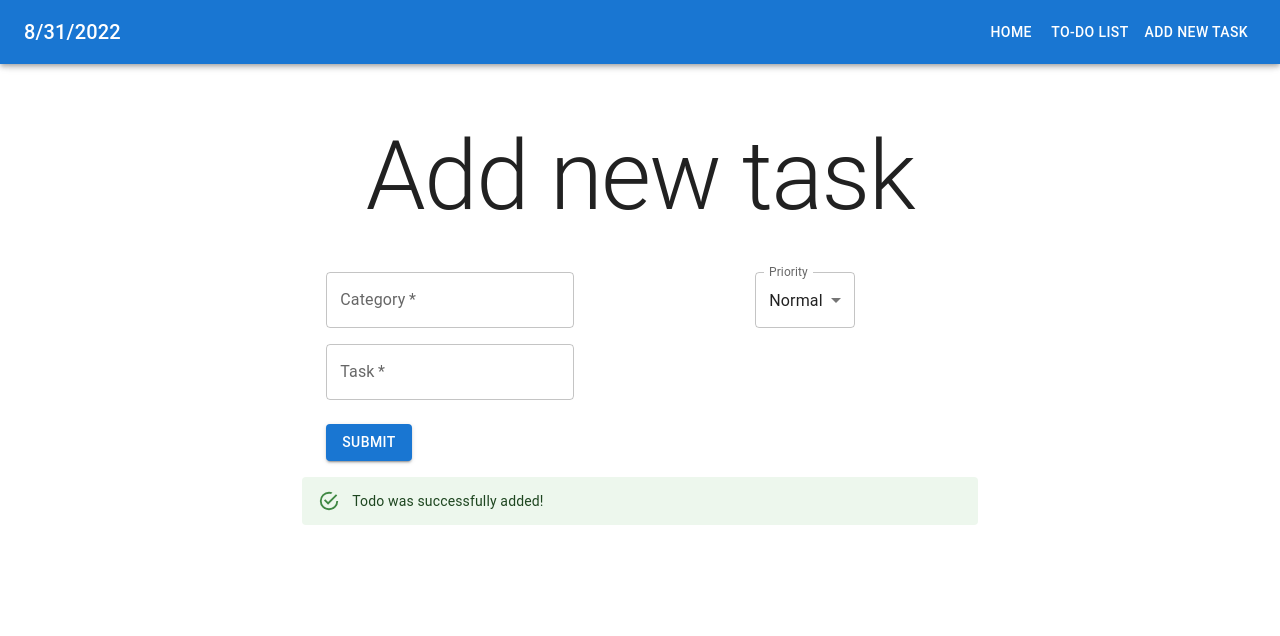
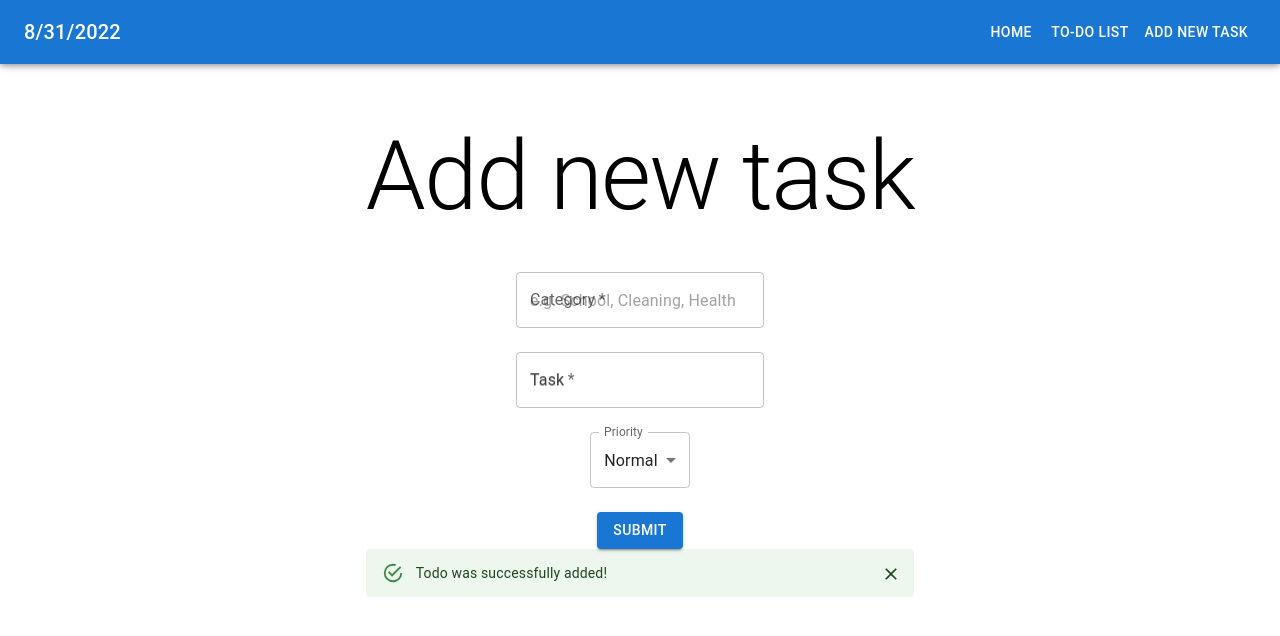
Before and after one commit to NacomiTagiera/To-do-list, a React (Create React App) app in the folder to-do-list/: page /add in a window 1280 px wide. Both pictures are taken after typing "Sample", "Sample" into the empty fields and a click on the button "SUBMIT". Shown: the top 636 px of the page. Built offline with nearby package versions, Linux system fonts and the light colour scheme.

Commit message:
Fixed setting priority of a new task, improvements in AddTaskPanel

```diff
--- a/to-do-list/src/form/FormikForm.tsx
+++ /dev/null
@@ -1,91 +0,0 @@
-import { useState } from "react";
-
-import {
-  Box,
-  Button,
-  Container,
-  createTheme,
-  CssBaseline,
-  FormControl,
-  Grid,
-  InputLabel,
-  MenuItem,
-  Select,
-  SelectChangeEvent,
-  ThemeProvider,
-  Typography,
-} from "@mui/material";
-
-import { Form } from "formik";
-import FormikField from "../components/FormikField";
-
-export const FormikForm = () => {
-  const [priority, setPriority] = useState<string>("Normal");
-  const theme = createTheme();
-
-  const handleChange = (event: SelectChangeEvent) => {
-    setPriority(event.target.value as string);
-  };
-
-  return (
-    <ThemeProvider theme={theme}>
-      <Container component="main">
-        <CssBaseline />
-        <Box
-          sx={{
-            marginTop: 8,
-            display: "flex",
-            flexDirection: "column",
-            alignItems: "center",
-            justifyContent: "center",
-          }}
-        >
-          <Typography
-            variant="h1"
-            component="h1"
-            sx={{ mb: 5, textAlign: "center" }}
-          >
-            Add new task
-          </Typography>
-          <Form noValidate>
-            <Grid container spacing={2}>
-              <Grid item xs={10} sm={8}>
-                <FormikField
-                  fieldName="category"
-                  label="Category"
-                  placeholder="e.g. School, Cleaning, Health"
-                />
-              </Grid>
-              <Grid item xs={2} sm={4}>
-                <FormControl>
-                  <InputLabel>Priority</InputLabel>
-                  <Select
-                    value={priority}
-                    label="Priority"
-                    onChange={handleChange}
-                  >
-                    <MenuItem value="Critical">Critical</MenuItem>
-                    <MenuItem value="Major">Major</MenuItem>
-                    <MenuItem value="Normal">Normal</MenuItem>
-                    <MenuItem value="Minor">Minor</MenuItem>
-                    <MenuItem value="Nice-to-have">Nice-to-have</MenuItem>
-                  </Select>
-                </FormControl>
-              </Grid>
-              <Grid item xs={12}>
-                <FormikField
-                  fieldName="value"
-                  label="Task"
-                  placeholder="Task"
-                />
-              </Grid>
-            </Grid>
-            <Button type="submit" variant="contained" sx={{ mt: 3, mb: 2 }}>
-              Submit
-            </Button>
-          </Form>
-        </Box>
-      </Container>
-    </ThemeProvider>
-  );
-};
--- a/to-do-list/src/list/todosSlice.ts
+++ b/to-do-list/src/list/todosSlice.ts
@@ -12,24 +12,24 @@ const initialState: Todos = {
   todos: [
     {
       id: 0,
-      category: "Dom",
-      value: "Posprzątać swój pokój",
+      category: "School",
+      value: "Do homework",
       priority: "Normal",
       createdAt: "2022-09-06T10:01:24.212Z",
-      isDone: false,
+      isDone: true,
     },
     {
       id: 1,
-      category: "Jedzenie",
-      value: "Zrobić zakupy",
+      category: "Shopping",
+      value: "Buy new shoes",
       priority: "Major",
       createdAt: "2022-09-07T10:02:24.212Z",
       isDone: false,
     },
     {
       id: 2,
-      category: "Zdrowie",
-      value: "Pójść do lekarza",
+      category: "Health",
+      value: "Get vaccinated",
       priority: "Critical",
       createdAt: "2022-08-08T10:03:24.212Z",
       isDone: false,
--- a/to-do-list/src/pages/AddTaskPanel.tsx
+++ b/to-do-list/src/pages/AddTaskPanel.tsx
@@ -1,17 +1,38 @@
 import { useState } from "react";
-import { Alert, Box, Collapse, SelectChangeEvent } from "@mui/material";
+import {
+  Alert,
+  Box,
+  Button,
+  Collapse,
+  createTheme,
+  FormControl,
+  InputLabel,
+  MenuItem,
+  Select,
+  SelectChangeEvent,
+  Stack,
+  ThemeProvider,
+  Typography,
+} from "@mui/material";
 
-import { Formik, FormikHelpers } from "formik";
+import { Form, Formik, FormikHelpers } from "formik";
 import * as Yup from "yup";
 
-import { FormikForm } from "../form/FormikForm";
+import FormikField from "../components/FormikField";
 import { Todo } from "../list/types/Todo";
 import { TodoFormikValues } from "../form/types/TodoFormikValues";
 import { useDispatchTodos, useGetTodos } from "../list/todosSlice";
 
 export const AddTaskPanel = () => {
+  const theme = createTheme();
+
+  const [priority, setPriority] = useState<string>("Normal");
   const [displayTodoAddedInfo, setDisplayTodoAddedInfo] =
     useState<boolean>(false);
+
+  const handlePriorityChange = (event: SelectChangeEvent) => {
+    setPriority(event.target.value as string);
+  };
 
   const initialValues: TodoFormikValues = {
     category: "",
@@ -49,7 +70,7 @@ export const AddTaskPanel = () => {
     actions: FormikHelpers<TodoFormikValues>
   ) => {
     actions.resetForm();
-    addTodo(createTodo(values.category, values.priority, values.value, todos));
+    addTodo(createTodo(values.category, priority, values.value, todos));
     setDisplayTodoAddedInfo(true);
   };
 
@@ -75,17 +96,77 @@ export const AddTaskPanel = () => {
   });
 
   return (
+    <ThemeProvider theme={theme}>
       <Box sx={{ mx: "auto", width: { xs: "100vw", md: "max-content" } }}>
         <Formik
           initialValues={initialValues}
           onSubmit={onSubmit}
           validationSchema={validationSchema}
         >
-        <FormikForm />
+          <Box
+            sx={{
+              marginTop: 8,
+              display: "flex",
+              flexDirection: "column",
+              alignItems: "center",
+              justifyContent: "center",
+            }}
+          >
+            <Typography
+              variant="h1"
+              component="h1"
+              sx={{ mb: 5, textAlign: "center" }}
+            >
+              Add new task
+            </Typography>
+            <Form noValidate>
+              <Stack
+                direction="column"
+                spacing={3}
+                alignItems="center"
+                justifyContent="center"
+              >
+                <FormikField
+                  fieldName="category"
+                  label="Category"
+                  placeholder="e.g. School, Cleaning, Health"
+                />
+
+                <FormikField
+                  fieldName="value"
+                  label="Task"
+                  placeholder="Task"
+                />
+                <FormControl>
+                  <InputLabel>Priority</InputLabel>
+                  <Select
+                    value={priority}
+                    label="Priority"
+                    onChange={handlePriorityChange}
+                  >
+                    <MenuItem value="Critical">Critical</MenuItem>
+                    <MenuItem value="Major">Major</MenuItem>
+                    <MenuItem value="Normal">Normal</MenuItem>
+                    <MenuItem value="Minor">Minor</MenuItem>
+                    <MenuItem value="Nice-to-have">Nice-to-have</MenuItem>
+                  </Select>
+                </FormControl>
+                <Button type="submit" variant="contained" sx={{ mt: 3, mb: 2 }}>
+                  Submit
+                </Button>
+              </Stack>
+            </Form>
+          </Box>
         </Formik>
-      <Collapse in={displayTodoAddedInfo}>
-        <Alert severity="success">Todo was successfully added!</Alert>
+        <Collapse in={displayTodoAddedInfo} mountOnEnter unmountOnExit>
+          <Alert
+            severity="success"
+            onClose={() => setDisplayTodoAddedInfo(false)}
+          >
+            Todo was successfully added!
+          </Alert>
         </Collapse>
       </Box>
+    </ThemeProvider>
   );
 };
```
Also changed, not shown: to-do-list/src/list/ToDoDetails.tsx (deleted, +0 -43 lines). Lines whose indentation alone changed are shown as unchanged.
